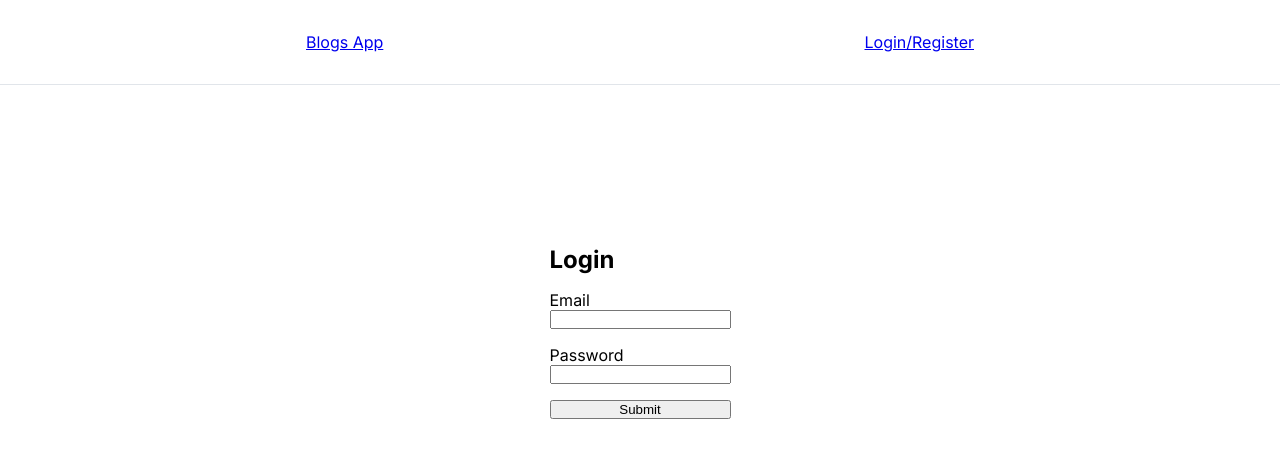
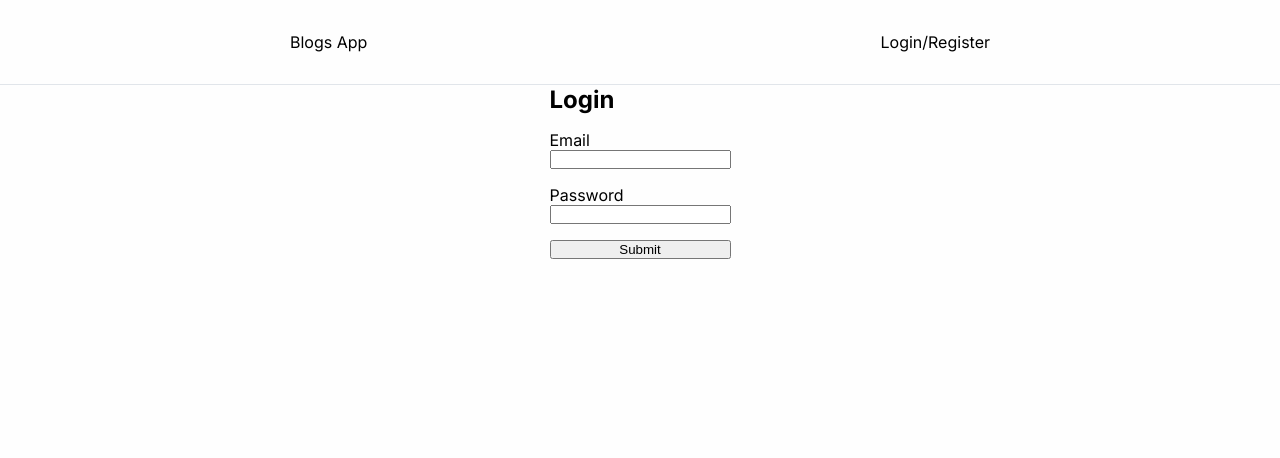
Before and after one commit to Hritvik-Mohan/next-blog, a Next.js app: page /login in a window 1280 px wide. Shown: the top 458 px of the page. Built offline with nearby package versions, Linux system fonts and the light colour scheme.

Commit message:
CSS Update

```diff
--- a/app/globals.css
+++ b/app/globals.css
@@ -11,9 +11,15 @@
 }
 
 :root {
-    --main-bg-color: white;
+    --main-bg-color: rgb(254, 254, 254);
+    /* --main-bg-color: rgb(255, 255, 255); */
     --text-color: black;
     --tag-bg-color: rgb(233, 233, 233);
+}
+
+a {
+    text-decoration: none;
+    color: black;
 }
 
 body {
@@ -37,7 +43,7 @@ body {
 .header {
     /* padding: 50px; */
     display: flex;
-    max-width: 700px;
+    max-width: 732px;
     margin: 0rem auto;
     padding: 2rem 1rem;
     justify-content: space-between;
@@ -91,19 +97,16 @@ body {
     gap: 2rem;
 }
 
-.form-container {
-    margin-inline: 2rem;
-}
 
 .login-form {
-    max-width: 400px;
-    margin: 0 auto;
-    margin-top: 10rem;
+    width: 100%;
 }
 
 .email, .password, .auth-submission {
-    display: grid;
+    display: flex;
+    flex-direction: column;
     margin: 1rem 0;
+    width: 100%;
 }
 
 .blog-tags {
```
